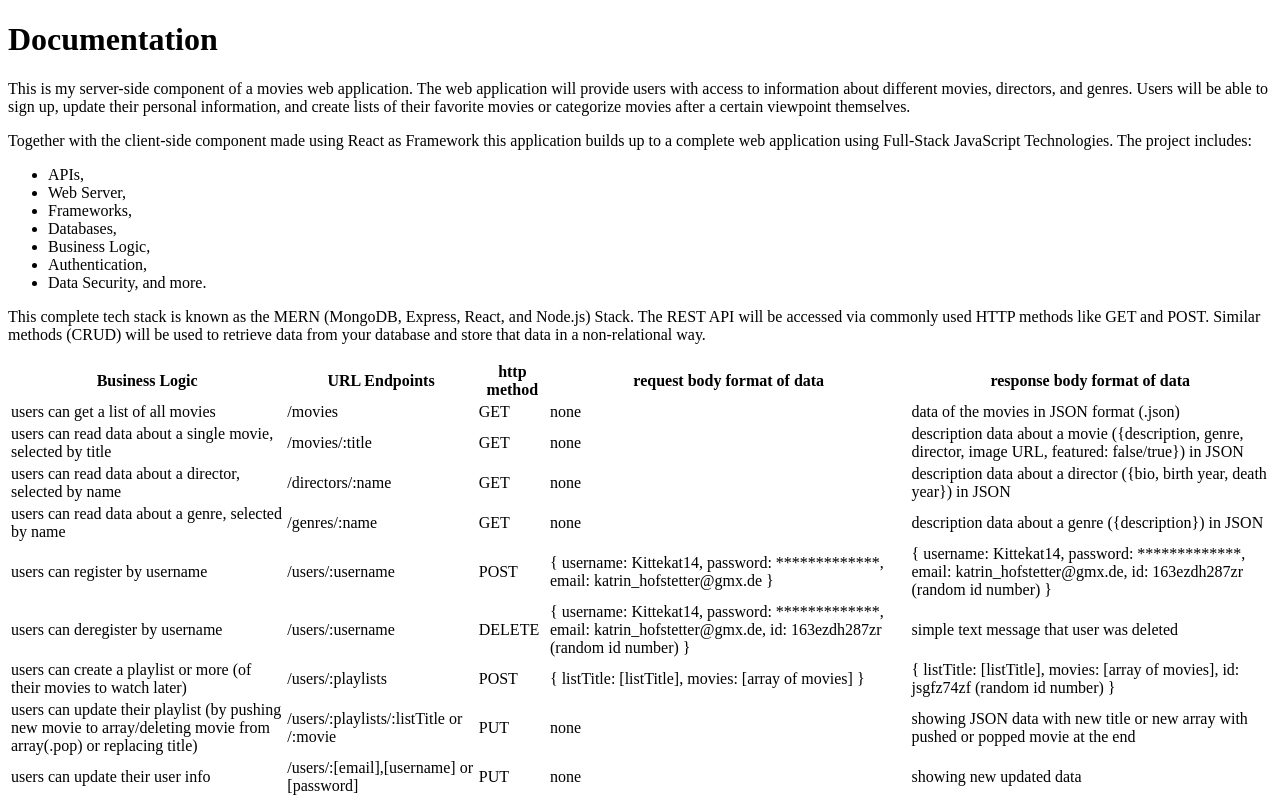
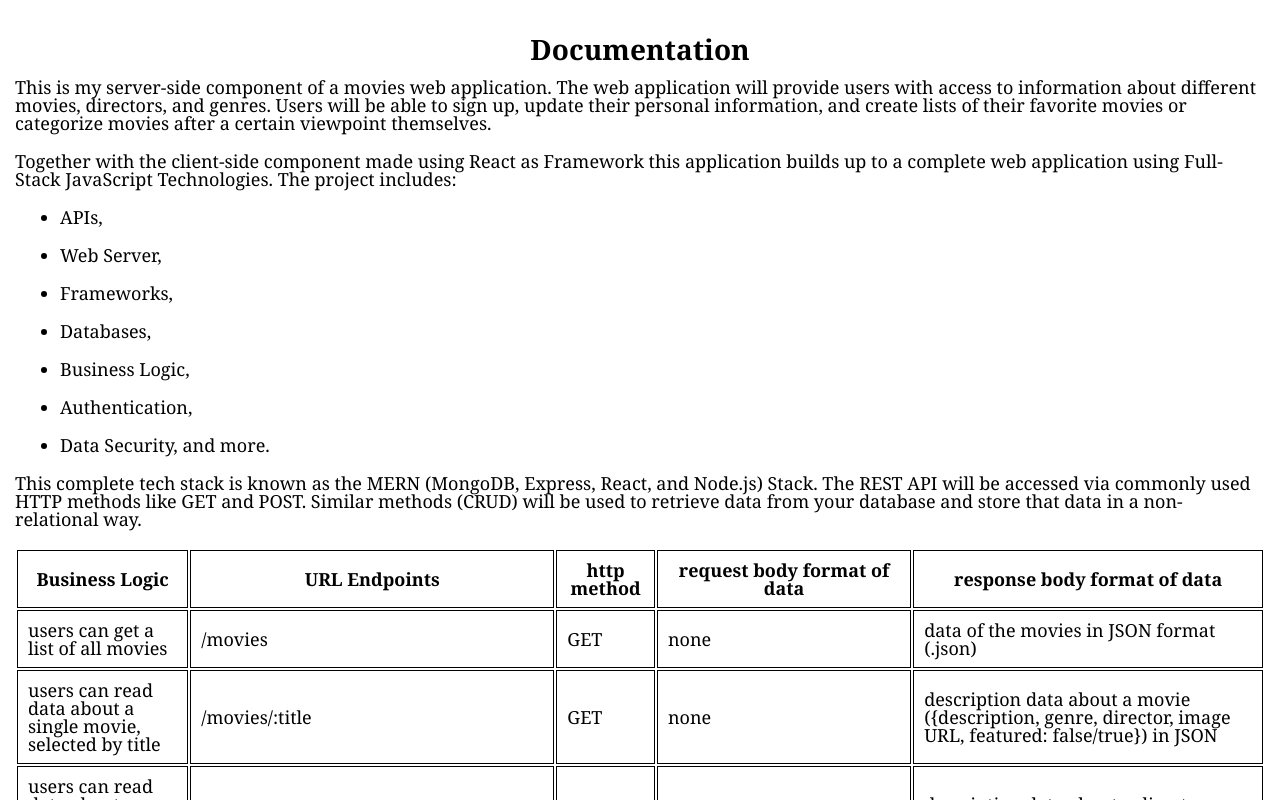
Before and after one commit to Kittekat14/movie_api, a website: page public/documentation.html in a window 1280 px wide. Shown: the top 800 px of the page. Drawn offline with Linux system fonts and the light colour scheme.

Commit message:
style for Doc-Table and trying to fix endpoints

```diff
--- a/public/documentation.html
+++ b/public/documentation.html
@@ -5,6 +5,7 @@
   <meta http-equiv="X-UA-Compatible" content="IE=edge">
   <meta name="viewport" content="width=device-width, initial-scale=1.0">
   <title>Docs</title>
+  <link rel="stylesheet" href="style.css">
 </head>
 <body>
   <h1>Documentation</h1>
@@ -60,54 +61,56 @@
       <td>users can register by username</td>
       <td>/users/:username</td>
       <td>POST</td>
-      <td>{
-        username: Kittekat14,
-        password: *************,
-        email: katrin_hofstetter@gmx.de
+      <td>{<br>
+        username: Kittekat14,<br>
+        password: *************,<br>
+        email: katrin_hofstetter@gmx.de<br>
       }</td>
-      <td>{
-        username: Kittekat14,
-        password: *************,
-        email: katrin_hofstetter@gmx.de,
-        id: 163ezdh287zr (random id number)
+      <td>{<br>
+        username: Kittekat14,<br>
+        password: *************,<br>
+        email: katrin_hofstetter@gmx.de,<br>
+        id: 163ezdh287zr (random id number)<br>
       }</td>
     </tr>
     <tr>
-      <td>users can deregister by username</td>
+      <td>users can deregister</td>
       <td>/users/:username</td>
       <td>DELETE</td>
-      <td>{
-        username: Kittekat14,
-        password: *************,
-        email: katrin_hofstetter@gmx.de,
-        id: 163ezdh287zr (random id number)
-      }</td>
+      <td>none</td>
       <td>simple text message that user was deleted</td>
     </tr>
     <tr>
-      <td>users can create a playlist or more (of their movies to watch later)</td>
-      <td>/users/:playlists</td>
+      <td>users can create a new playlist or more</td>
+      <td>/users/playlists/:title</td>
       <td>POST</td>
-      <td>{
-        listTitle: [listTitle],
-        movies: [array of movies]
+      <td>{<br>
+        listTitle: [listTitle],<br>
+        movies: [array of movies]  <br>
       }</td>
-      <td>{
-        listTitle: [listTitle],
-        movies: [array of movies],
-        id: jsgfz74zf (random id number)
+      <td>{<br>
+        listTitle: [listTitle],<br>
+        movies: [array of movies],<br>
+        id: jsgfz74zf (random id number)  <br>
       }</td>
     </tr>
     <tr>
-      <td>users can update their playlist (by pushing new movie to array/deleting movie from array(.pop) or replacing title)</td>
-      <td>/users/:playlists/:listTitle or /:movie</td>
+      <td>users can add new movie to their playlist</td>
+      <td>/users/:username/:playlists/:title/:movie</td>
       <td>PUT</td>
       <td>none</td>
-      <td>showing JSON data with new title or new array with pushed or popped movie at the end</td>
+      <td>showing only a text that a movie has been added</td>
+    </tr>
+    <tr>
+      <td>users can delete movie from their playlist</td>
+      <td>/users/:username/:playlists/:title/:movie</td>
+      <td>DELETE</td>
+      <td>none</td>
+      <td>showing only a text that a movie has been removed</td>
     </tr>
     <tr>
       <td>users can update their user info</td>
-      <td>/users/:[email],[username] or [password]</td>
+      <td>/users/:id/:[email],[username] or [password]</td>
       <td>PUT</td>
       <td>none</td>
       <td>showing new updated data</td>
--- /dev/null
+++ b/public/style.css
@@ -0,0 +1,15 @@
+* {
+  font-family: Cambria, Cochin, Georgia, Times, 'Times New Roman', serif;
+  font-size: 18px;
+  line-height: 1rem;
+  margin: 20px 5px;
+}
+h1 {
+  font-size: 28px;
+  text-align: center;
+}
+td, th {
+  margin: 5px 0;
+  padding: 10px;
+  border: 1px solid black;
+}
```
Also changed, not shown: index.js (+61 -17 lines).
